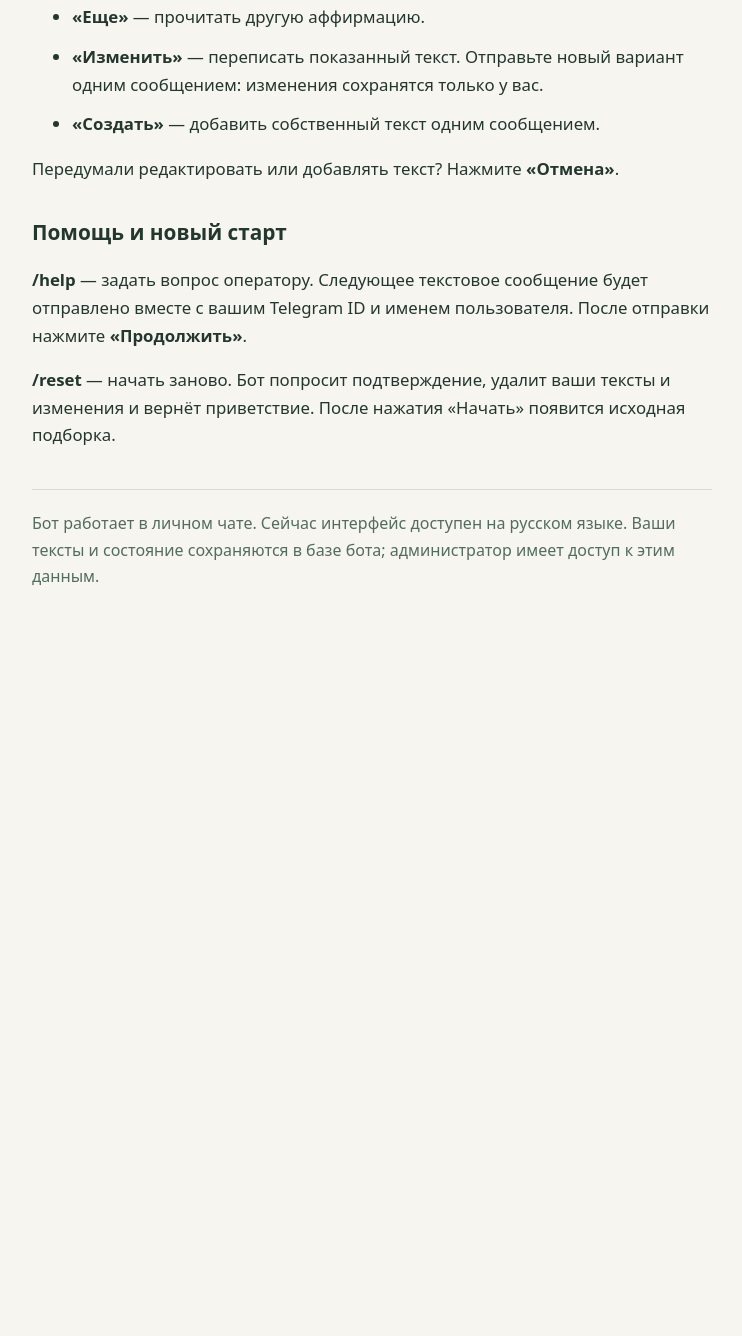
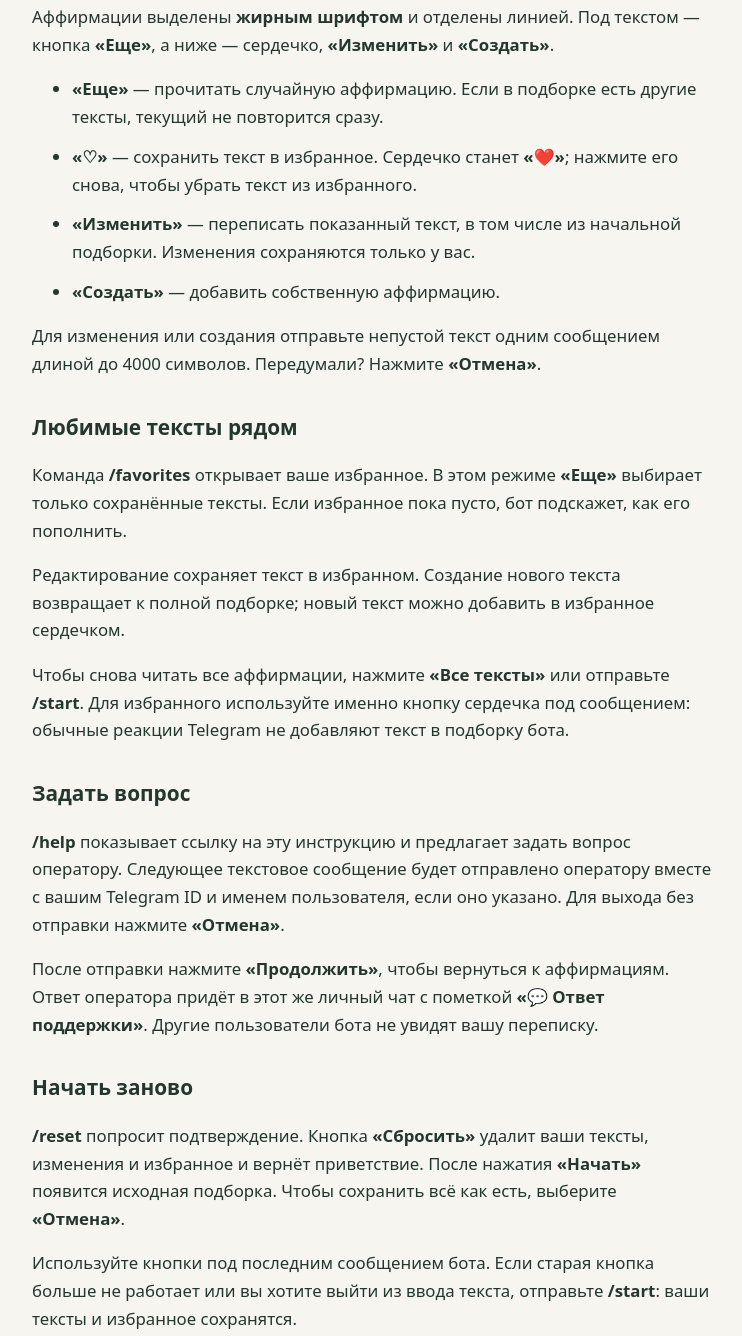
Before and after one commit to begoon/affirmations, a website: page docs/index.html in a window 1280 px wide. Shown: the part 592-1928 px from the top of the page, without its empty margins (268-1010 px from the left). Before the commit the page ends 1245 px from the top, so only its background shows below. Drawn offline with Linux system fonts and the light colour scheme.

Commit message:
docs: update guide for favourites and private support replies

```diff
--- a/docs/index.html
+++ b/docs/index.html
@@ -3,7 +3,7 @@
 <head>
 <meta charset="utf-8"><meta name="viewport" content="width=device-width,initial-scale=1">
 <title>Личные аффирмации — Telegram-бот</title>
-<meta name="description" content="Ваши слова поддержки в Telegram: читайте, изменяйте и создавайте личные аффирмации.">
+<meta name="description" content="Ваши слова поддержки в Telegram: читайте, изменяйте и создавайте личные аффирмации, сохраняйте любимые тексты в избранное.">
 <link rel="canonical" href="https://demin.ws/affirmations-bot/">
 <style>
 :root{font-family:system-ui,sans-serif;color:#24372e;background:#f6f5ef;line-height:1.65}body{margin:0}main{max-width:680px;margin:auto;padding:64px 24px}small{color:#536c5d;letter-spacing:.13em}h1{font-size:clamp(2.2rem,7vw,3.5rem);line-height:1.12;font-weight:650;letter-spacing:-.04em}h2{margin-top:2rem;font-size:1.3rem}p,li{font-size:1.05rem}.open{display:inline-block;background:#295b43;color:#fff;padding:13px 24px;border-radius:30px;text-decoration:none;margin:12px 0}a:focus-visible{outline:3px solid #ba7433;outline-offset:4px}li{margin-bottom:12px}footer{border-top:1px solid #d5dbd4;margin-top:40px;padding-top:20px;color:#536c5d}
@@ -16,10 +16,23 @@
 <a class="open" href="https://t.me/talking_brain_bot">Открыть бота в Telegram ↗</a>
 <h2>Как начать</h2>
 <p>Откройте бота, отправьте <b>/start</b> и нажмите <b>«Начать»</b>. Бот покажет случайный текст из вашей подборки.</p>
-<ul><li><b>«Еще»</b> — прочитать другую аффирмацию.</li><li><b>«Изменить»</b> — переписать показанный текст. Отправьте новый вариант одним сообщением: изменения сохранятся только у вас.</li><li><b>«Создать»</b> — добавить собственный текст одним сообщением.</li></ul>
-<p>Передумали редактировать или добавлять текст? Нажмите <b>«Отмена»</b>.</p>
-<h2>Помощь и новый старт</h2>
-<p><b>/help</b> — задать вопрос оператору. Следующее текстовое сообщение будет отправлено вместе с вашим Telegram ID и именем пользователя. После отправки нажмите <b>«Продолжить»</b>.</p>
-<p><b>/reset</b> — начать заново. Бот попросит подтверждение, удалит ваши тексты и изменения и вернёт приветствие. После нажатия «Начать» появится исходная подборка.</p>
+<p>Аффирмации выделены <b>жирным шрифтом</b> и отделены линией. Под текстом — кнопка <b>«Еще»</b>, а ниже — сердечко, <b>«Изменить»</b> и <b>«Создать»</b>.</p>
+<ul>
+<li><b>«Еще»</b> — прочитать случайную аффирмацию. Если в подборке есть другие тексты, текущий не повторится сразу.</li>
+<li><b>«♡»</b> — сохранить текст в избранное. Сердечко станет <b>«❤️»</b>; нажмите его снова, чтобы убрать текст из избранного.</li>
+<li><b>«Изменить»</b> — переписать показанный текст, в том числе из начальной подборки. Изменения сохраняются только у вас.</li>
+<li><b>«Создать»</b> — добавить собственную аффирмацию.</li>
+</ul>
+<p>Для изменения или создания отправьте непустой текст одним сообщением длиной до 4000 символов. Передумали? Нажмите <b>«Отмена»</b>.</p>
+<h2>Любимые тексты рядом</h2>
+<p>Команда <b>/favorites</b> открывает ваше избранное. В этом режиме <b>«Еще»</b> выбирает только сохранённые тексты. Если избранное пока пусто, бот подскажет, как его пополнить.</p>
+<p>Редактирование сохраняет текст в избранном. Создание нового текста возвращает к полной подборке; новый текст можно добавить в избранное сердечком.</p>
+<p>Чтобы снова читать все аффирмации, нажмите <b>«Все тексты»</b> или отправьте <b>/start</b>. Для избранного используйте именно кнопку сердечка под сообщением: обычные реакции Telegram не добавляют текст в подборку бота.</p>
+<h2>Задать вопрос</h2>
+<p><b>/help</b> показывает ссылку на эту инструкцию и предлагает задать вопрос оператору. Следующее текстовое сообщение будет отправлено оператору вместе с вашим Telegram ID и именем пользователя, если оно указано. Для выхода без отправки нажмите <b>«Отмена»</b>.</p>
+<p>После отправки нажмите <b>«Продолжить»</b>, чтобы вернуться к аффирмациям. Ответ оператора придёт в этот же личный чат с пометкой <b>«💬 Ответ поддержки»</b>. Другие пользователи бота не увидят вашу переписку.</p>
+<h2>Начать заново</h2>
+<p><b>/reset</b> попросит подтверждение. Кнопка <b>«Сбросить»</b> удалит ваши тексты, изменения и избранное и вернёт приветствие. После нажатия <b>«Начать»</b> появится исходная подборка. Чтобы сохранить всё как есть, выберите <b>«Отмена»</b>.</p>
+<p>Используйте кнопки под последним сообщением бота. Если старая кнопка больше не работает или вы хотите выйти из ввода текста, отправьте <b>/start</b>: ваши тексты и избранное сохранятся.</p>
 <footer>Бот работает в личном чате. Сейчас интерфейс доступен на русском языке. Ваши тексты и состояние сохраняются в базе бота; администратор имеет доступ к этим данным.</footer>
 </main></body></html>
```
